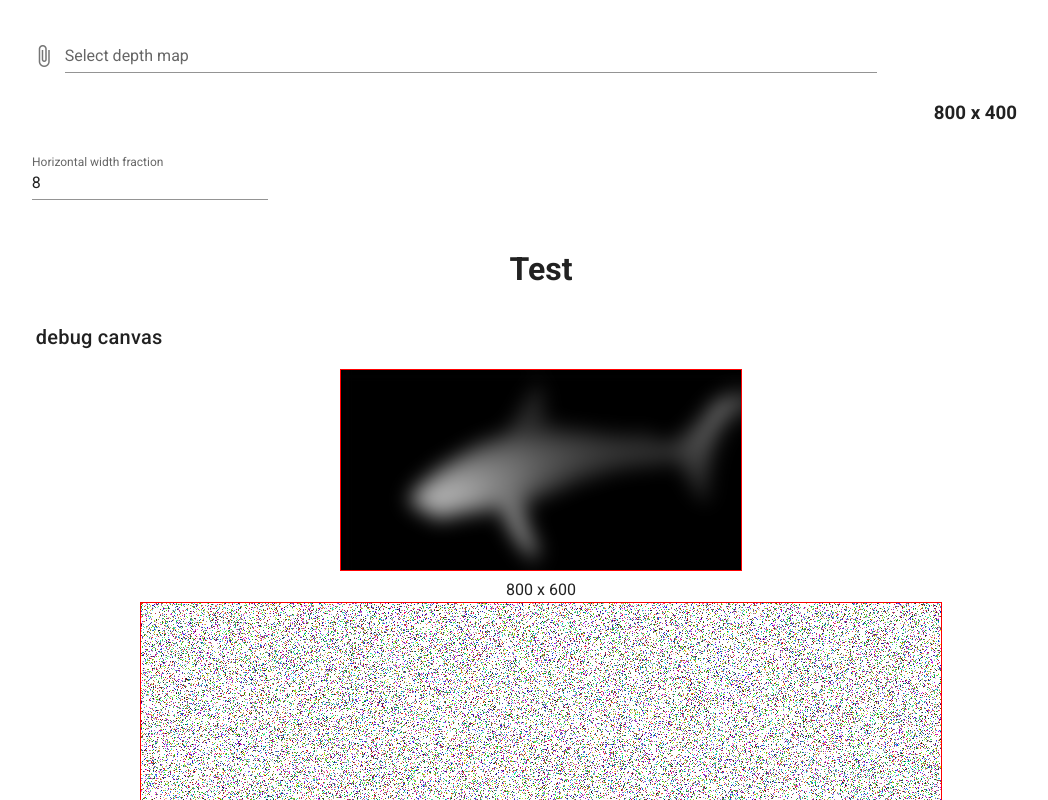
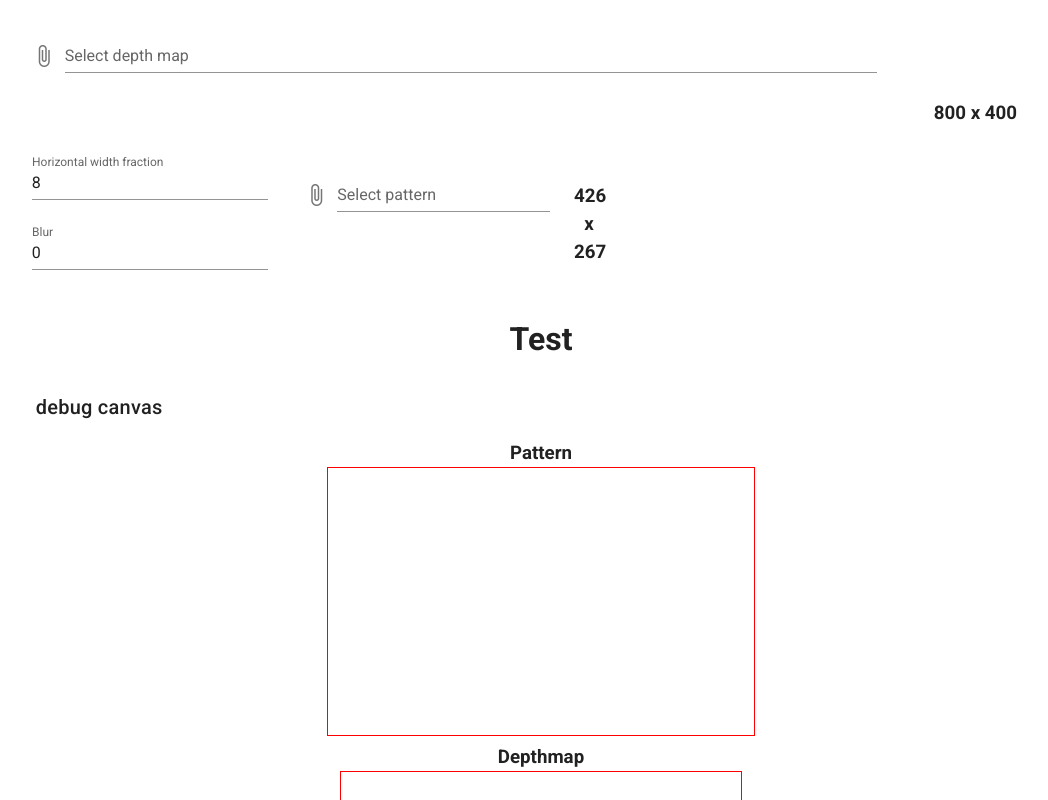
Before and after one commit to mexomagno/stereogramaxo-web, a Vue app: page / in a window 1280 px wide. Shown: the top 800 px of the page, without its empty margins (99-1147 px from the left). Built offline with nearby package versions, Linux system fonts and the light colour scheme.

Commit message:
Added pattern - better canvas handling

```diff
--- a/src/components/SettingsForm.vue
+++ b/src/components/SettingsForm.vue
@@ -1,11 +1,15 @@
 <template>
   <v-container>
     <v-row>
-      <depth-map-selector @input="onImageSelected" />
+      <depth-map-selector />
     </v-row>
     <v-row>
       <v-col cols="3">
-        <v-text-field v-model="stripFraction" type="number" label="Horizontal width fraction"></v-text-field>
+        <v-text-field v-model="stripFraction" type="number" min="1" max="20" label="Horizontal width fraction"></v-text-field>
+        <v-text-field v-model="blurRadius" type="number" min="0" label="Blur"></v-text-field>
+      </v-col>
+      <v-col cols="4">
+        <pattern-selector />
       </v-col>
     </v-row>
     <v-row justify="center" class="text-center">
@@ -18,12 +22,14 @@
 
 <script>
 import DepthMapSelector from './SettingsForm/DepthMapSelector'
+import PatternSelector from './SettingsForm/PatternSelector'
 
 export default {
 
   name: 'SettingsForm',
   components: {
-    DepthMapSelector
+    DepthMapSelector,
+    PatternSelector
   },
   props: {
     value: {
@@ -34,12 +40,29 @@ export default {
   data () {
     return {
       image: null,
-      stripFraction: 8,
     }
   },
   methods: {
     onImageSelected(image) {
       console.log("Image was selected", image)
+    }
+  },
+  computed: {
+    stripFraction: {
+      get() {
+        return this.$store.state.settings.stripFraction
+      },
+      set(value) {
+        this.$store.commit('settings/setStripFraction', parseInt(value))
+      }
+    },
+    blurRadius: {
+      get() {
+        return this.$store.state.settings.blurRadius
+      },
+      set(value) {
+        this.$store.commit('settings/setBlurRadius', parseInt(value))
+      }
     }
   },
   watch: {
--- /dev/null
+++ b/src/components/SettingsForm/PatternSelector.vue
@@ -0,0 +1,72 @@
+<template>
+  <v-container class="fill-width">
+    <v-row>
+      <v-col cols="10">
+        <v-file-input ref="fileInput" :loading="loading" v-model="image"
+          accept="image/*"
+          label="Select pattern" />
+          <img :src="defaultPattern" alt="" style="display: none" @load="onDefaultLoaded">
+      </v-col>
+      <!-- img preview -->
+      <v-col cols="2" class="text-center">
+        <v-progress-circular v-if="loading" indeterminate size="100" width="10" color="primary" />
+        <image-preview getter="image/pattern" />
+      </v-col>
+    </v-row>
+  </v-container>
+</template>
+<script>
+import ImagePreview from '@/components/ImagePreview'
+
+export default {
+  components: { ImagePreview },
+  data() {
+    return {
+      image: null,
+      defaultPattern: require('@/assets/patterns/jellybeans4.png')
+    }
+  },
+  computed: {
+    loading() {
+      return this.$store.state.image.loading
+    }
+  },
+  methods: {
+    onDefaultLoaded(event) {
+      this.$store.dispatch('image/setPattern', event.srcElement)
+    },
+    processInput(){
+      if (!this.image) {
+        return
+      }
+      console.log("file name: ", this.image.name)
+      const fileSize = this.image.size
+
+      var reader = new FileReader()
+      let vm = this
+      reader.readAsDataURL(this.image)
+      reader.onload = function(e) {
+        console.log("onload", e)
+        var img = new Image()
+        img.src = e.target.result
+        img.size = fileSize
+        img.onload = () => {
+          vm.$store.dispatch('image/setPattern', img)
+          return true
+        }
+      }
+    },
+    onImageLoad(event) {
+      this.$emit('input', event)
+    },
+  },
+  watch: {
+    image(newval) {
+      this.processInput()
+    }
+  }
+}
+</script>
+<style lang="css"
+  scoped>
+</style>
--- a/src/components/Stereogram.vue
+++ b/src/components/Stereogram.vue
@@ -1,18 +1,30 @@
 <template>
   <div class="text-center">
     <v-card-title>debug canvas</v-card-title>
-    <canvas ref="debugCanvas"
-      id="debugCanvas"
+    <div v-if="loading" :style="`height: ${height}px; width: ${width}px`" class="d-flex justify-center align-center ml-auto mr-auto">
+      <v-progress-circular size="100" color="primary" width="20" indeterminate />
+    </div>
+    <h3>Pattern</h3>
+    <canvas ref="patternCanvas"
+      :width="patternWidth"
+      :height="patternHeight"></canvas>
+    <h3>Depthmap</h3>
+    <canvas v-show="!loading" ref="dmCanvas"
       :width="width"
       :height="height"></canvas>
-    <div v-if="debugCanvas">{{ debugCanvas.width }} x {{ debugCanvas.height }}</div>
-    <canvas ref="canvas"
+    <div v-if="dmCanvas">{{ dmCanvas.width }} x {{ dmCanvas.height }}</div>
+    <h3>Result</h3>
+    <canvas v-show="!loading" ref="canvas"
       :width="width"
       :height="height"></canvas>
+    <div v-if="canvas">{{ canvas.width }} x {{ canvas.height }}</div>
     <h4>Drew {{100000}} in {{dt}}ms</h4>
   </div>
 </template>
 <script>
+import filters from '@/utils/filters'
+import utils from '@/utils'
+
 const MAX_DIMENSION = 1500 // px
 const PATTERN_FRACTION = 8.0
 const OVERSAMPLE = 1.8
@@ -44,12 +56,16 @@ export default {
       context: null,
       timeout: null,
       dt: 0,
-      debugCanvas: null
+      dmCanvas: null,
+      patternCanvas: null,
+      canvas: null
     }
   },
   mounted() {
     this.$nextTick().then(() => {
-      this.debugCanvas = this.$refs.debugCanvas
+      this.dmCanvas = this.$refs.dmCanvas
+      this.patternCanvas = this.$refs.patternCanvas
+      this.canvas = this.$refs.canvas
       // this.drawAnimatedNoise(10)
     })
   },
@@ -57,12 +73,24 @@ export default {
     depthMap() {
       return this.$store.getters['image/depthMap']
     },
+    pattern() {
+      return this.$store.getters['image/pattern']
+    },
     width() {
       return this.depthMap?.width ?? DEFAULT_SIZE.width
     },
     height() {
       return this.depthMap?.height ?? DEFAULT_SIZE.height
     },
+    patternWidth() {
+      return this.pattern?.width ?? 0
+    },
+    patternHeight() {
+      return this.pattern?.height ?? 0
+    },
+    loading(){
+      return this.$store.state.image.loading
+    }
   },
   methods: {
     // Testing
@@ -77,48 +105,68 @@ export default {
     onDebugReady() {
       console.log("debug ready")
     },
-    drawNoise(amount = 100000) {
+    // drawNoise(amount = 100000) {
+    //   this.$nextTick().then(() => {
+    //     this.$refs.canvas.width = this.$refs.debugCanvas.width
+    //     this.$refs.canvas.height = this.$refs.debugCanvas.height
+
+    //     const ctx = this.$refs.canvas.getContext('2d')
+    //     t0 = Date.now()
+
+    //     this.dt = Date.now() - t0
+    //   })
+    // },
+    // drawAnimatedNoise(delay) {
+    //   this.timeout = window.setTimeout(() => {
+    //     this.drawNoise()
+    //     this.drawAnimatedNoise(delay)
+    //   }, delay)
+    // },
+    // stopAnimatedNoise() {
+    //   if (this.timeout) {
+    //     window.clearTimeout(this.timeout)
+    //     this.timeout = null
+    //   }
+    // },
+    // Actual workings
+    render() {
       this.$nextTick().then(() => {
+        // flush pattern to its canvas
+        const pCtx = this.$refs.patternCanvas.getContext('2d')
+        const pImg = new Image()
+        pImg.src = this.pattern.src
+        pCtx.drawImage(pImg, 0, 0, pImg.width, pImg.height)
+
+
+        // Flush depthmap to its canvas
+        // get depthmap
+        const MAX_WIDTH = 400,
+        MAX_HEIGHT = 300
+        const dmSize = utils.constrain({width: this.depthMap.width, height: this.depthMap.height}, {MAX_WIDTH, MAX_HEIGHT})
+        this.$refs.dmCanvas.width = dmSize.width
+        this.$refs.dmCanvas.height = dmSize.height
+        const dmCtx = this.$refs.dmCanvas.getContext('2d')
+        const dmImg = new Image()
+        dmImg.src = this.depthMap.src
+
+        dmCtx.drawImage(dmImg, 0, 0, dmSize.width, dmSize.height)
+        filters.grayscale(dmCtx)
+        filters.blur(dmCtx, this.$store.state.settings.blurRadius)
+
+        this.canvas = this.$refs.canvas
+        this.canvas.width = Math.round(dmCtx.canvas.width * (1+1/this.$store.state.settings.stripFraction))
+        this.canvas.height = dmCtx.canvas.height
+
         const ctx = this.$refs.canvas.getContext('2d')
 
-        t0 = Date.now()
-        ctx.clearRect(0, 0, this.width, this.height)
+        // create background from pattern
+        // const patternWidth = Math.round(dmCtx.canvas.width * 1/this.$store.state.settings.stripFraction)
+        // const patternHeight = pattern.height
+        // filters.tesselate(patternCtx, ctx, patternWidth)
 
-        var id = ctx.getImageData(0, 0, this.width, this.height);
-        var pixels = id.data;
 
-        var t0 = new Date().getTime();
-
-        for (var i = 0; i < amount; ++i) {
-          var x = Math.floor(Math.random() * this.width);
-          var y = Math.floor(Math.random() * this.height);
-          var r = Math.floor(Math.random() * 256);
-          var g = Math.floor(Math.random() * 256);
-          var b = Math.floor(Math.random() * 256);
-          var off = (y * id.width + x) * 4;
-          pixels[off] = r;
-          pixels[off + 1] = g;
-          pixels[off + 2] = b;
-          pixels[off + 3] = 255;
-        }
-        ctx.putImageData(id, 0, 0);
-        this.dt = Date.now() - t0
+        filters.noise(ctx, 10000)
       })
-    },
-    drawAnimatedNoise(delay) {
-      this.timeout = window.setTimeout(() => {
-        this.drawNoise()
-        this.drawAnimatedNoise(delay)
-      }, delay)
-    },
-    stopAnimatedNoise() {
-      if (this.timeout) {
-        window.clearTimeout(this.timeout)
-        this.timeout = null
-      }
-    },
-    // Actual workings
-    draw() {
       // Create blank canvas
       const pattern_w = parseInt(10)
       // Create pattern
@@ -128,146 +176,58 @@ export default {
       // Start shifting pixels
 
     },
-    drawPattern() {},
-    toGrayscale(ctx) {
-      let imgData = ctx.getImageData(0, 0, ctx.canvas.width, ctx.canvas.height);
-      let pixels = imgData.data;
-      for (var i = 0; i < pixels.length; i += 4) {
-        let lightness = parseInt((pixels[i] + pixels[i + 1] + pixels[i + 2]) / 3);
+    // refreshDepthMap() {
+    //   if (!this.depthMap) return
+    //   this.$store.commit('image/setLoading', true)
+    //   // Get new canvas
+    //   const { width, height, src } = this.depthMap
 
-        pixels[i] = lightness;
-        pixels[i + 1] = lightness;
-        pixels[i + 2] = lightness;
-      }
-      ctx.putImageData(imgData, 0, 0);
-      console.log("Converted to grayscale")
-    },
-    blur(ctx, amount = 10 /*px*/ ) {
-      console.log("Blurring", amount, "px")
+    //   const MAX_WIDTH = 400,
+    //     MAX_HEIGHT = 300
 
-      var blur = amount;
-      var blurRange = blur * 3;
-      var gaussparam = new Array;
+    //   const newSize = utils.constrain({width, height}, {MAX_WIDTH, MAX_HEIGHT})
 
-      for (var i = 0; i <= blurRange; i++) {
-        gaussparam[i] = Math.exp(-i * i / (2 * blur * blur));
-      }
-
-      const switchXY = (width, height, data, clockwiseFlg) => {
-        // 行列入れ替え
-        var newData = new Array;
-        if (clockwiseFlg) {
-          for (var i = 0, len = width * height; i < len; i++) {
-            var k = (i % width) * height + ((i / width) | 0);
-            newData[k * 4] = data[i * 4];
-            newData[k * 4 + 1] = data[i * 4 + 1];
-            newData[k * 4 + 2] = data[i * 4 + 2];
-            newData[k * 4 + 3] = data[i * 4 + 3];
-          }
-        } else {
-          for (var i = 0, len = width * height; i < len; i++) {
-            var k = (i % width) * height + ((i / width) | 0);
-            newData[i * 4] = data[k * 4];
-            newData[i * 4 + 1] = data[k * 4 + 1];
-            newData[i * 4 + 2] = data[k * 4 + 2];
-            newData[i * 4 + 3] = data[k * 4 + 3];
-          }
-        }
-        return newData;
-      }
-      const blurX = (width, height, dataOrigine) => {
-        var canvasDraw = document.createElement('canvas');
-        canvasDraw.width = width;
-        canvasDraw.height = height;
-        canvasDraw.crossOrigin = 'anonymous';
-        var ctxDraw = canvasDraw.getContext('2d');
-        var imageDataDraw = ctxDraw.getImageData(0, 0, width, height);
-        var dataDraw = imageDataDraw.data;
-        var ox, oy, gauss, count, R, G, B, A;
-        for (var i = 0, len = width * height; i < len; i++) {
-          gauss = count = R = G = B = A = 0;
-          ox = i % width;
-          oy = (i / width) | 0; // = Math.floor(i / width);
-          for (var x = -1 * blurRange; x <= blurRange; x++) {
-            var tx = ox + x;
-            if ((0 <= tx) && (tx < width)) {
-              gauss = gaussparam[x < 0 ? -x : x]; // = [Math.abs(x)]
-              var k = i + x;
-              R += dataOrigine[k * 4 + 0] * gauss;
-              G += dataOrigine[k * 4 + 1] * gauss;
-              B += dataOrigine[k * 4 + 2] * gauss;
-              A += dataOrigine[k * 4 + 3] * gauss;
-              count += gauss;
-            }
-          }
-          dataDraw[i * 4 + 0] = (R / count) | 0;
-          dataDraw[i * 4 + 1] = (G / count) | 0;
-          dataDraw[i * 4 + 2] = (B / count) | 0;
-          dataDraw[i * 4 + 3] = (A / count) | 0;
-        }
-        return imageDataDraw
-      }
-
-      // setting
-      var width = ctx.canvas.width;
-      var height = ctx.canvas.height;
-      var imageData = ctx.getImageData(0, 0, width, height);
-      var newData, newImageData;
-      // blur y
-      newData = switchXY(width, height, imageData.data, true);
-      newImageData = blurX(width, height, newData);
-      // blur x
-      newData = switchXY(width, height, newImageData.data, false);
-      newImageData = blurX(width, height, newData);
-      // draw
-      ctx.putImageData(newImageData, 0, 0);
-    }
+    //   this.dmCanvas = this.$refs.dmCanvas
+    //   this.dmCanvas.width = newSize.width
+    //   this.dmCanvas.height = newSize.height
+    //   const newImg = new Image()
+    //   newImg.onload = () => {
+    //     const ctx = this.dmCanvas.getContext('2d')
+    //     ctx.drawImage(newImg, 0, 0, newSize.width, newSize.height)
+    //     // Convert to grayscale
+    //     filters.grayscale(ctx)
+    //     filters.blur(ctx, this.$store.state.settings.blurRadius)
+    //   }
+    //   newImg.src = src
+    //   this.$store.commit('image/setLoading', false)
+    // }
   },
   beforeUnmount() {
     this.stopAnimatedNoise()
   },
   watch: {
-    depthMap: {
-      immediate: true,
-      deep: true,
+    // depthMap: {
+    //   immediate: true,
+    //   deep: true,
+    //   handler(newVal) {
+    //     this.render()
+    //   }
+    // },
+    '$store.state.image.depthMap': {
       handler(newVal) {
-        if (newVal) {
-          this.$nextTick().then(() => {
-            // Get new canvas
-            const { width, height, src } = newVal
-
-            const MAX_WIDTH = 400,
-              MAX_HEIGHT = 300
-
-            const ratio = width / height
-            const maxRatio = MAX_WIDTH / MAX_HEIGHT
-            // Constrain size
-
-            let canvasWidth = width
-            let canvasHeight = height
-            if (width > MAX_WIDTH || height > MAX_HEIGHT) {
-              console.log(`Constrain size to ${MAX_WIDTH} x ${MAX_HEIGHT}`)
-              canvasWidth = ratio > maxRatio ? MAX_WIDTH : ratio * MAX_HEIGHT
-              canvasHeight = ratio > maxRatio ? MAX_WIDTH / ratio : MAX_HEIGHT
-            }
-
-            this.debugCanvas = this.$refs.debugCanvas
-            this.debugCanvas.width = canvasWidth
-            this.debugCanvas.height = canvasHeight
-            const newImg = new Image()
-            newImg.onload = () => {
-              const ctx = this.debugCanvas.getContext('2d')
-              ctx.drawImage(newImg, 0, 0, canvasWidth, canvasHeight)
-              // Convert to grayscale
-              this.toGrayscale(ctx)
-              this.blur(ctx, 10)
-
-            }
-            newImg.src = src
-          })
-        }
-        this.drawNoise()
+        this.render()
       }
+    },
+    '$store.state.image.pattern': {
+      handler(newVal) {
+        this.render()
+      }
+    },
+    '$store.state.settings': {
+      handler(newVal) {
+        this.render()
+      },
+      deep: true
     }
   }
 }
--- a/src/store/image.module.js
+++ b/src/store/image.module.js
@@ -11,7 +11,12 @@ const actions = {
     commit('setLoading', true)
     commit('setDepthMap', img)
     commit('setLoading', false)
-  }
+  },
+  setPattern({ commit }, img) {
+    commit('setLoading', true)
+    commit('setPattern', img)
+    commit('setLoading', false)
+  },
 }
 
 const mutations = {
@@ -24,12 +29,22 @@ const mutations = {
       size
     }
   },
+  setPattern(state, img) {
+    let {width, height, src, size} = img
+    state.pattern = {
+      width,
+      height,
+      src,
+      size
+    }
+  },
   setLoading(state, loading) {
     state.loading = loading
   }
 }
 const getters = {
-  depthMap: state => state.depthMap
+  depthMap: state => state.depthMap,
+  pattern: state => state.pattern
 }
 
 
--- a/src/store/index.js
+++ b/src/store/index.js
@@ -2,6 +2,7 @@ import Vue from 'vue';
 import Vuex from 'vuex';
 
 import image from './image.module';
+import settings from './settings.module';
 
 Vue.use(Vuex);
 
@@ -14,5 +15,6 @@ export default new Vuex.Store({
   },
   modules: {
     image,
+    settings
   },
 });
--- /dev/null
+++ b/src/utils/filters.js
@@ -0,0 +1,119 @@
+const switchXY = (width, height, data, clockwiseFlg) => {
+  // 行列入れ替え
+  var newData = new Array;
+  if (clockwiseFlg) {
+    for (var i = 0, len = width * height; i < len; i++) {
+      var k = (i % width) * height + ((i / width) | 0);
+      newData[k * 4] = data[i * 4];
+      newData[k * 4 + 1] = data[i * 4 + 1];
+      newData[k * 4 + 2] = data[i * 4 + 2];
+      newData[k * 4 + 3] = data[i * 4 + 3];
+    }
+  } else {
+    for (var i = 0, len = width * height; i < len; i++) {
+      var k = (i % width) * height + ((i / width) | 0);
+      newData[i * 4] = data[k * 4];
+      newData[i * 4 + 1] = data[k * 4 + 1];
+      newData[i * 4 + 2] = data[k * 4 + 2];
+      newData[i * 4 + 3] = data[k * 4 + 3];
+    }
+  }
+  return newData;
+}
+const blurX = (width, height, dataOrigine, blurRange, gaussParam) => {
+  var canvasDraw = document.createElement('canvas');
+  canvasDraw.width = width;
+  canvasDraw.height = height;
+  canvasDraw.crossOrigin = 'anonymous';
+  var ctxDraw = canvasDraw.getContext('2d');
+  var imageDataDraw = ctxDraw.getImageData(0, 0, width, height);
+  var dataDraw = imageDataDraw.data;
+  var ox, oy, gauss, count, R, G, B, A;
+  for (var i = 0, len = width * height; i < len; i++) {
+    gauss = count = R = G = B = A = 0;
+    ox = i % width;
+    oy = (i / width) | 0; // = Math.floor(i / width);
+    for (var x = -1 * blurRange; x <= blurRange; x++) {
+      var tx = ox + x;
+      if ((0 <= tx) && (tx < width)) {
+        gauss = gaussParam[x < 0 ? -x : x]; // = [Math.abs(x)]
+        var k = i + x;
+        R += dataOrigine[k * 4 + 0] * gauss;
+        G += dataOrigine[k * 4 + 1] * gauss;
+        B += dataOrigine[k * 4 + 2] * gauss;
+        A += dataOrigine[k * 4 + 3] * gauss;
+        count += gauss;
+      }
+    }
+    dataDraw[i * 4 + 0] = (R / count) | 0;
+    dataDraw[i * 4 + 1] = (G / count) | 0;
+    dataDraw[i * 4 + 2] = (B / count) | 0;
+    dataDraw[i * 4 + 3] = (A / count) | 0;
+  }
+  return imageDataDraw
+}
+
+export default {
+  noise(ctx, amount = 10000) {
+    const {width, height} = {width: ctx.canvas.width, height: ctx.canvas.height}
+    ctx.clearRect(0, 0, width, height)
+
+    var id = ctx.getImageData(0, 0, width, height);
+    var pixels = id.data;
+
+    for (var i = 0; i < amount; ++i) {
+      var x = Math.floor(Math.random() * width);
+      var y = Math.floor(Math.random() * height);
+      var r = Math.floor(Math.random() * 256);
+      var g = Math.floor(Math.random() * 256);
+      var b = Math.floor(Math.random() * 256);
+      var off = (y * id.width + x) * 4;
+      pixels[off] = r;
+      pixels[off + 1] = g;
+      pixels[off + 2] = b;
+      pixels[off + 3] = 255;
+    }
+    ctx.putImageData(id, 0, 0);
+  },
+  grayscale(ctx) {
+    let imgData = ctx.getImageData(0, 0, ctx.canvas.width, ctx.canvas.height);
+    let pixels = imgData.data;
+    for (var i = 0; i < pixels.length; i += 4) {
+      let lightness = parseInt((pixels[i] + pixels[i + 1] + pixels[i + 2]) / 3);
+
+      pixels[i] = lightness;
+      pixels[i + 1] = lightness;
+      pixels[i + 2] = lightness;
+    }
+    ctx.putImageData(imgData, 0, 0);
+    console.log("Converted to grayscale")
+  },
+  blur(ctx, amount = 10 /*px*/ ) {
+    if (!amount) return
+    console.log("Blurring", amount, "px")
+
+    const blurRange = amount * 3;
+    var gaussParam = new Array;
+
+    for (var i = 0; i <= blurRange; i++) {
+      gaussParam[i] = Math.exp(-i * i / (2 * amount * amount));
+    }
+
+    // setting
+    const width = ctx.canvas.width;
+    const height = ctx.canvas.height;
+    const imageData = ctx.getImageData(0, 0, width, height);
+    var newData, newImageData;
+    // blur y
+    newData = switchXY(width, height, imageData.data, true);
+    newImageData = blurX(width, height, newData, blurRange, gaussParam);
+    // blur x
+    newData = switchXY(width, height, newImageData.data, false);
+    newImageData = blurX(width, height, newData, blurRange, gaussParam);
+    // draw
+    ctx.putImageData(newImageData, 0, 0);
+  },
+  tesselate(patternctx, ctx) {
+
+  }
+}
--- /dev/null
+++ b/src/utils/index.js
@@ -0,0 +1,17 @@
+export default {
+  /** Return constrained image size and width, maintaining aspect ratio */
+  constrain({ width, height }, { MAX_WIDTH, MAX_HEIGHT }) {
+    if (width <= MAX_WIDTH && height <= MAX_HEIGHT) {
+      return { width, height }
+    }
+    console.log(`Constrain size to ${MAX_WIDTH} x ${MAX_HEIGHT}`)
+
+    const ratio = width / height
+    const maxRatio = MAX_WIDTH / MAX_HEIGHT
+    // Constrain size
+    return {
+      width: ratio > maxRatio ? MAX_WIDTH : ratio * MAX_HEIGHT,
+      height: ratio > maxRatio ? MAX_WIDTH / ratio : MAX_HEIGHT
+    }
+  }
+}
```
Also changed, not shown: src/store/settings.module.js (added, +22 -0 lines), src/assets/patterns/jellybeans4.png (added).
